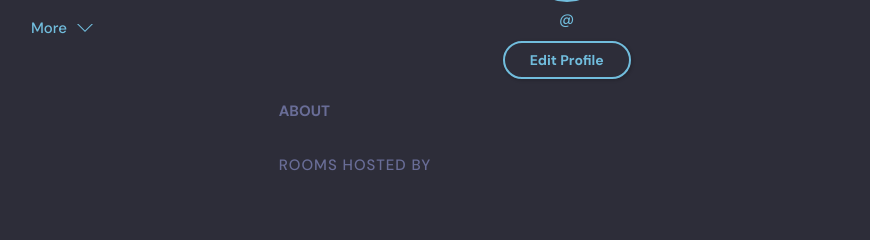
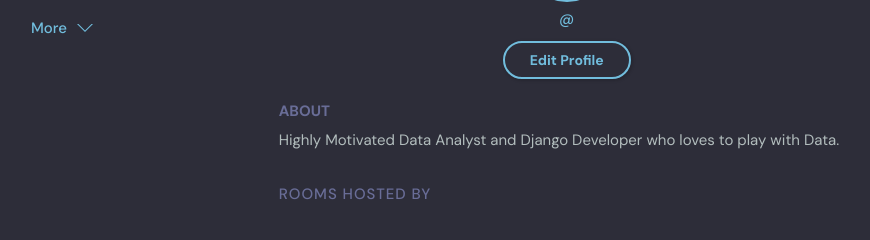
Before and after one commit to parthraut45/Django-Based-Group-Discussion-web-app, a Django app: template base/templates/base/profile.html in a window 1280 px wide. Shown: the part 182-422 px from the top of the page, without its empty margins (33-903 px from the left). Run offline with Django 3.2, Linux system fonts and the light colour scheme; the template is opened without the code that fills it, so the values that code supplies are empty.

Commit message:
Update profile.html

```diff
--- a/base/templates/base/profile.html
+++ b/base/templates/base/profile.html
@@ -25,7 +25,7 @@
           <div class="profile__about">
             <h3>About</h3>
             <p>
-
+              Highly Motivated Data Analyst and Django Developer who loves to play with Data.
             </p>
           </div>
         </div>
```
